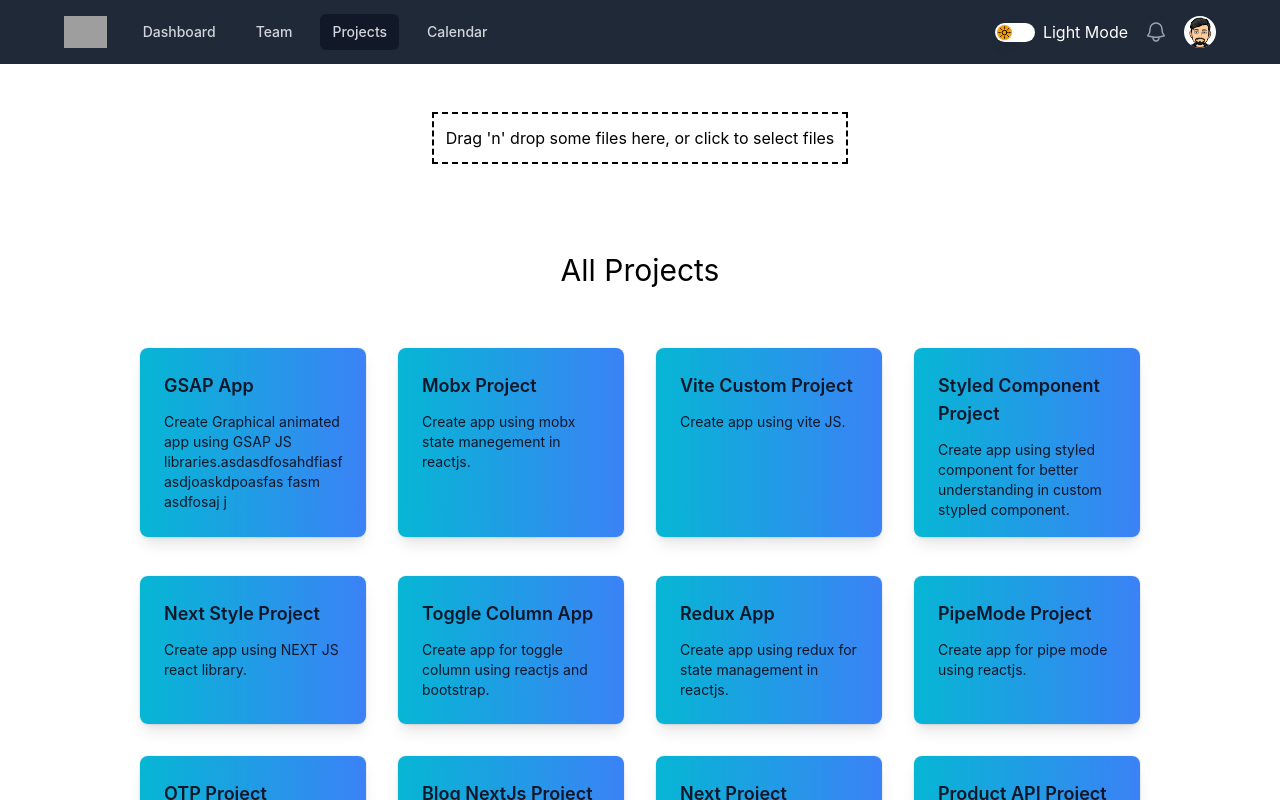
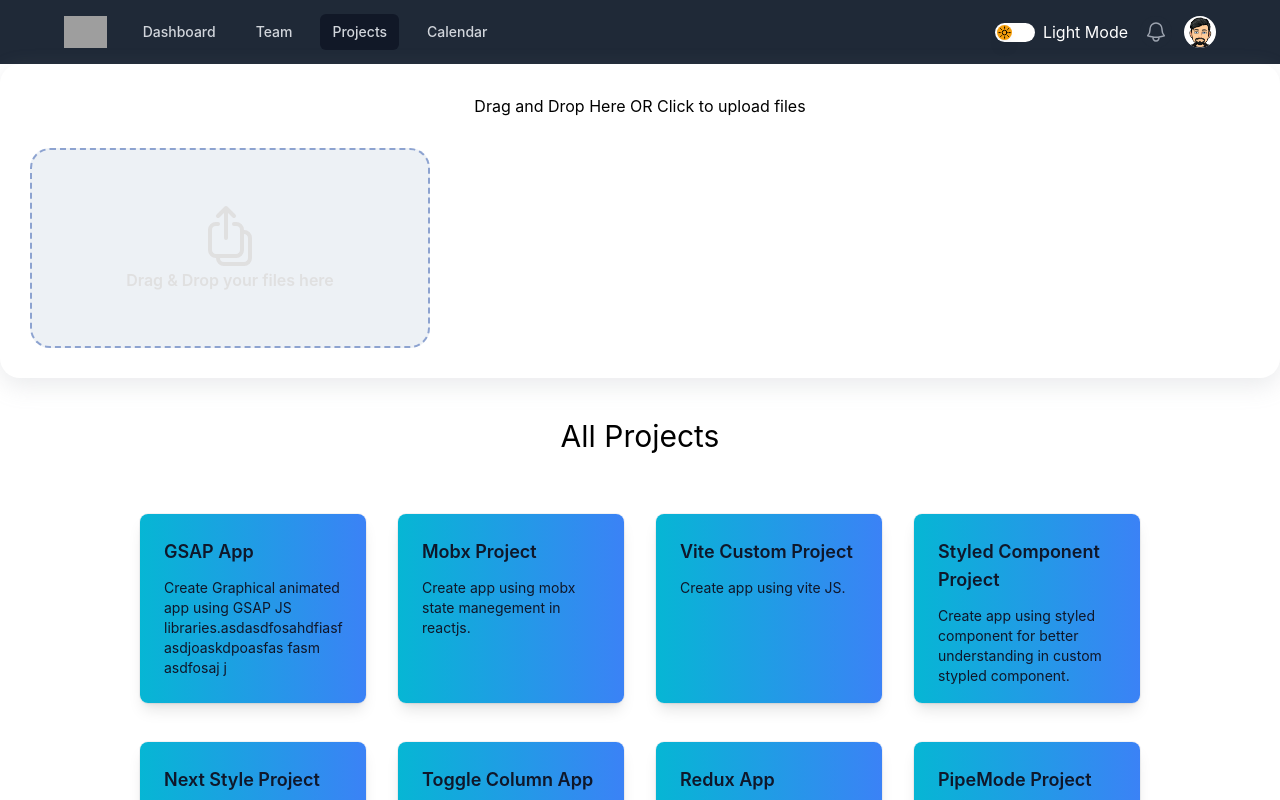
Before and after one commit to nik-dolphin/tailwind_react, a React (Create React App) app: page /projects in a window 1280 px wide. Built offline with nearby package versions, Linux system fonts and the light colour scheme; grey boxes are pictures that could not be loaded.

Commit message:
feat: add drag and drop new component

```diff
--- /dev/null
+++ b/src/compoenent/dragdrop/drop-file-input.css
@@ -0,0 +1,9 @@
+
+.drop-file-input:hover,
+.drop-file-input.dragover {
+  opacity: 0.6;
+}
+
+/* .drop-file-preview__item:hover .drop-file-preview__item__del {
+  opacity: 1;
+} */
--- /dev/null
+++ b/src/compoenent/dragdrop/dropFileInput.js
@@ -0,0 +1,97 @@
+import React, { useRef, useState } from "react";
+import PropTypes from "prop-types";
+
+import "./drop-file-input.css";
+
+const DropFileInput = () => {
+  const wrapperRef = useRef(null);
+
+  const [fileList, setFileList] = useState([]);
+
+  const onDragEnter = () => wrapperRef.current.classList.add("dragover");
+
+  const onDragLeave = () => wrapperRef.current.classList.remove("dragover");
+
+  const onDrop = () => wrapperRef.current.classList.remove("dragover");
+
+  const onFileDrop = (e) => {
+    const newFile = e.target.files[0];
+    if (newFile) {
+      const updatedList = [...fileList, newFile];
+      setFileList(updatedList);
+      // props.onFileChange(updatedList);
+    }
+  };
+
+  const fileRemove = (file) => {
+    const updatedList = [...fileList];
+    updatedList.splice(fileList.indexOf(file), 1);
+    setFileList(updatedList);
+    // props.onFileChange(updatedList);
+  };
+
+  return (
+    <>
+      <div
+        ref={wrapperRef}
+        className="drop-file-input hover:opacity-60 relatuve w-[400px] h-[200px] border-2 border-dashed border-[#4267b2] rounded-[20px] flex items-center justify-center bg-slate-200"
+        onDragEnter={onDragEnter}
+        onDragLeave={onDragLeave}
+        onDrop={onDrop}
+      >
+        <div className="drop-file-input__label text-center text-[#ccc] font-semibold p-3 flex flex-col items-center justify-center">
+          <svg
+            xmlns="http://www.w3.org/2000/svg"
+            fill="none"
+            viewBox="0 0 24 24"
+            stroke-width="1.5"
+            stroke="currentColor"
+            className="w-16 h-16"
+          >
+            <path
+              stroke-linecap="round"
+              stroke-linejoin="round"
+              d="M7.5 7.5h-.75A2.25 2.25 0 004.5 9.75v7.5a2.25 2.25 0 002.25 2.25h7.5a2.25 2.25 0 002.25-2.25v-7.5a2.25 2.25 0 00-2.25-2.25h-.75m0-3l-3-3m0 0l-3 3m3-3v11.25m6-2.25h.75a2.25 2.25 0 012.25 2.25v7.5a2.25 2.25 0 01-2.25 2.25h-7.5a2.25 2.25 0 01-2.25-2.25v-.75"
+            />
+          </svg>
+          <p>Drag & Drop your files here</p>
+        </div>
+        <input
+          type="file"
+          value=""
+          onChange={onFileDrop}
+          className="opacity-0 absolute top-0 left-0 w-full h-full cursor-pointer"
+        />
+      </div>
+      {fileList.length > 0 ? (
+        <div className="mt-7">
+          <p className="mb-[20px] font-medium">Ready to upload</p>
+          {fileList.map((item, index) => (
+            <div
+              key={index}
+              className="drop-file-preview__item relative flex mb-[10px] bg-slate-200 p-4 rounded-[20px] [--child-opacity:1]"
+            >
+              {/* <img className="w-[50px] mr-[20px]" src={ImageConfig[item.type.split('/')[1]] || ImageConfig['default']} alt="" /> */}
+              <div className="flex flex-col justify-between">
+                <p className="font-medium">{item.name}</p>
+                <p className="font-medium">{item.size}B</p>
+              </div>
+              <span
+                className="drop-file-preview__item__del bg-slate-300 w-10 h-10 rounded-full flex items-center justify-center absolute right-[10px] top-1/2 translate-y-[-50%] shadow-[rgba(149,157,165,0.2)_0px_8px_24px] cursor-pointer transition-opacity duration-[0.3s] ease-in-out opacity-[var(--child-opacity,0)]"
+                onClick={() => fileRemove(item)}
+              >
+                x
+              </span>
+            </div>
+          ))}
+        </div>
+      ) : null}
+    </>
+  );
+};
+
+DropFileInput.propTypes = {
+  onFileChange: PropTypes.func,
+};
+
+export default DropFileInput;
--- a/src/compoenent/projects.js
+++ b/src/compoenent/projects.js
@@ -1,7 +1,7 @@
-import React, { useEffect, useState } from "react";
+import React from "react";
 import { useModeStore } from "../store/mode/store";
 import { ProjectsList } from "../utility/utils";
-import { useDropzone } from "react-dropzone";
+import DropFileInput from "./dragdrop/dropFileInput";
 
 const ProjectComponent = ({ items }) => {
   return (
@@ -21,53 +21,16 @@ const ProjectComponent = ({ items }) => {
 
 const Projects = () => {
   const toggleMode = useModeStore((state) => state.toggleMode);
-  const [files, setFiles] = useState([]);
-  const { getRootProps, getInputProps } = useDropzone({
-    onDrop: (acceptedFiles) => {
-      setFiles(
-        acceptedFiles.map((file) =>
-          Object.assign(file, {
-            preview: URL.createObjectURL(file),
-          })
-        )
-      );
-    },
-  });
 
-  const thumbs = files.map((file) => (
-    <div key={file.name}>
-      <div>
-        <img src={file.preview} alt={file.name} />
-      </div>
-    </div>
-  ));
-
-  useEffect(() => {
-    // Make sure to revoke the data uris to avoid memory leaks
-    files.forEach((file) => URL.revokeObjectURL(file.preview));
-  }, [files]);
+  // const onFileChange = (files) => {
+  //   console.log(files);
+  // };
 
   return (
-    <div
-      className={`${
-        !toggleMode ? "bg-white" : "bg-black text-white"
-      }`}
-    >
-      <div className="flex items-center justify-center p-12">
-        <section>
-          <div
-            {...getRootProps({ className: "dropzone" })}
-            className={`${
-              toggleMode ? "border-white" : "border-black"
-            } border-2  border-dashed w-full`}
-          >
-            <input {...getInputProps()} />
-            <p className="p-3">
-              Drag 'n' drop some files here, or click to select files
-            </p>
-          </div>
-          <aside>{thumbs}</aside>
-        </section>
+    <div className={`${!toggleMode ? "bg-white" : "bg-black text-white"}`}>
+      <div className="bg-white p-[30px] rounded-[20px] shadow-[rgba(149,157,165,0.2)_0px_8px_24px]">
+        <h2 className="mb-[30px] text-center">Drag and Drop Here OR Click to upload files</h2>
+        <DropFileInput />
       </div>
       <h1 className="text-center pt-10 text-3xl pb-12">All Projects</h1>
       <div className="flex items-center justify-center pb-12">
```
